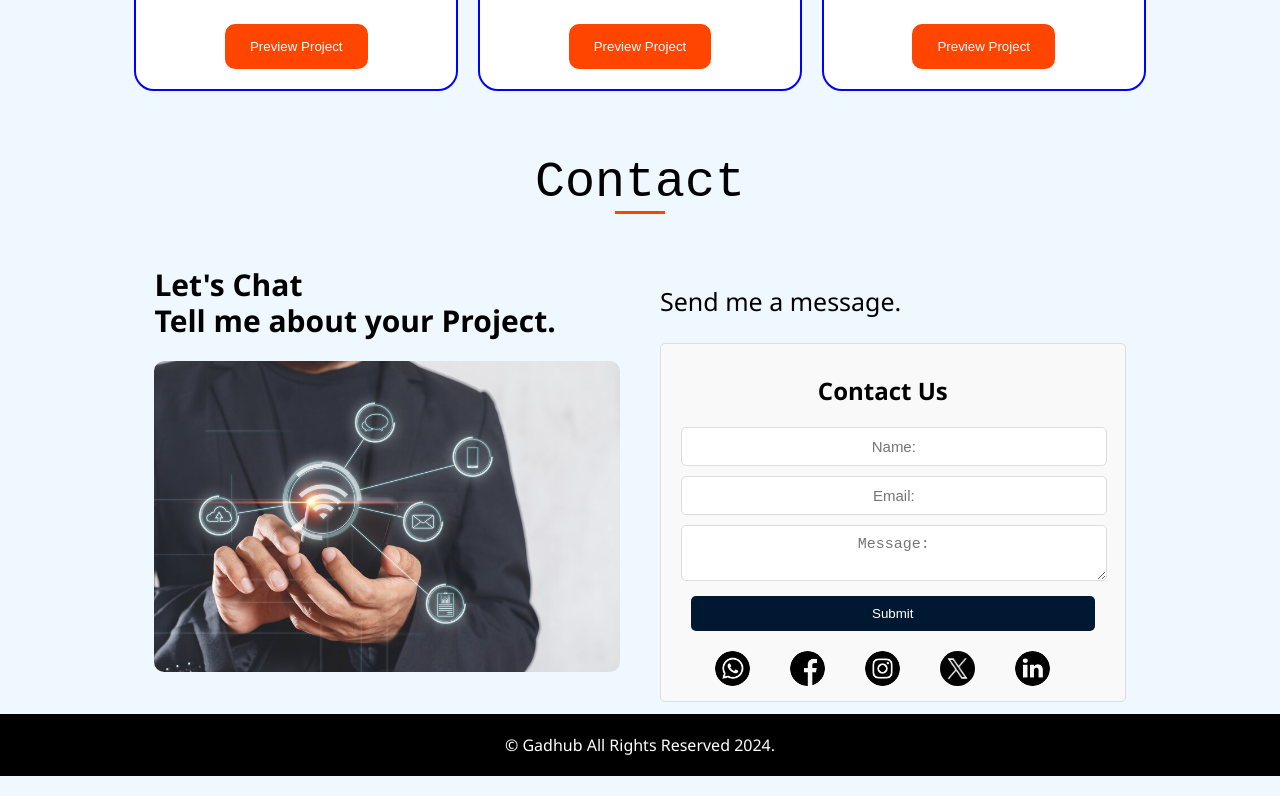
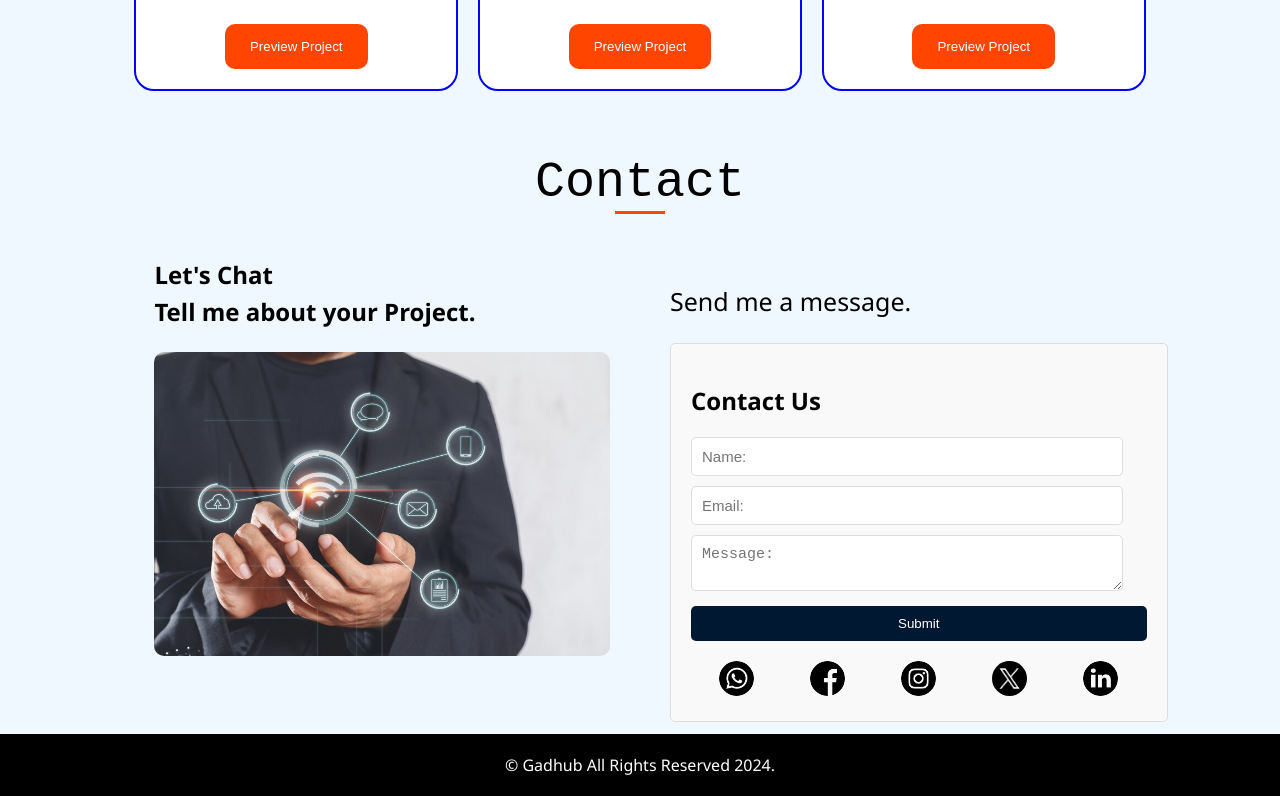
Before and after one commit to DanielGad/My_Portfolio, a React (Vite) app: page / in a window 1280 px wide. Shown: the part 2806-3602 px from the top of the page. Built offline with nearby package versions, Linux system fonts and the light colour scheme.

Commit message:
Update Changes

```diff
--- a/src/assets/contact.css
+++ b/src/assets/contact.css
@@ -12,36 +12,37 @@
 
 .contact-cont {
   width: 80%;
+  max-width: 1200px;
   margin: auto;
   border-radius: 20px;
   display: grid;
   grid-template-columns: 1fr 1fr;
+  gap: 20px;
 }
 
-.left-cont {
+.left-cont,
+.right-cont {
   padding: 20px;
+  box-sizing: border-box;
 }
 
-.right-cont {
-  padding: 20px;
-}
-
-.let-chat {
-  font-size: 30px;
+.let-chat,
+.tell-me,
+.send-us {
+  font-size: 24px;
   font-weight: bold;
 }
 
 .tell-me {
-  margin: 5px 0 20px 0;
-  margin-top: -35px;
-  font-size: 30px;
-  font-weight: bold;
+  margin-top: -20px;
 }
 
 .contact-img {
   border-radius: 10px;
   transition: transform 0.7s ease;
   cursor: pointer;
+  width: 100%;
+  height: auto;
 }
 
 .contact-img:hover {
@@ -55,43 +56,37 @@
 }
 
 .contact-form {
+  width: 100%;
   max-width: 500px;
-  margin: 0 auto;
+  margin: auto;
   padding: 20px;
-  padding-top: 10px;
-  padding-right: 40px;
   border: 1px solid #ddd;
   border-radius: 5px;
   background-color: #f9f9f9;
-  text-align: center;
-  padding-bottom: 10px;
 }
 
 .contact-form h2 {
-  text-align: center;
   margin-bottom: 20px;
 }
 
 .contact-form input,
 .contact-form textarea {
-  width: 100%;
+  width: 90%;
   padding: 10px;
   margin-bottom: 10px;
   border: 1px solid #ddd;
   border-radius: 5px;
-  text-align: center;
   font-size: 15px;
 }
 
 .contact-form button {
   width: 100%;
   padding: 10px;
-  background-color: rgb(0,24,50);
+  background-color: rgb(0, 24, 50);
   color: white;
   border: none;
   border-radius: 5px;
   cursor: pointer;
-  margin-left: 10px;
 }
 
 .contact-form button:hover {
@@ -99,13 +94,10 @@
 }
 
 .icons {
- width: 80%;
- margin: auto;
- margin-top: 20px;
- display: grid;
- grid-template-columns: 1fr 1fr 1fr 1fr 1fr;
- column-gap: 40px;
- justify-content: center;
+  width: 100%;
+  margin-top: 20px;
+  display: flex;
+  justify-content: space-around;
 }
 
 .icons img {
@@ -114,23 +106,21 @@
   width: 35px;
 }
 
-
-
+/* Responsive Design */
 @media screen and (max-width: 859px) {
   .contact-cont {
-    grid-template-columns: 1fr;
+    display: flex;
+    flex-direction: column;
   }
 
   .contact-img {
     width: 100%;
+    height: auto;
   }
 
   .contact-form {
-    width: 300px;
-    margin-left: -15px;
-  }
-
-  .icons {
-    margin-left: 40px;
+    width: 90%;
+    margin: 0 auto;
+    padding: 20px;
   }
 }
--- a/src/components/scenes/Contact.jsx
+++ b/src/components/scenes/Contact.jsx
@@ -40,7 +40,7 @@ const Contact = () => {
       <div className='left-cont'>
         <p className='let-chat'>Let&apos;s Chat</p>
         <p className='tell-me'>Tell me about your Project.</p>
-        <div>
+        <div className='contact-img-cont'>
           <img src="/contact.jpg" alt="contact image" width={'100%'} className='contact-img'/>
         </div>
       </div>
```
Also changed, not shown: src/assets/footer.css (line endings or trailing spaces).
